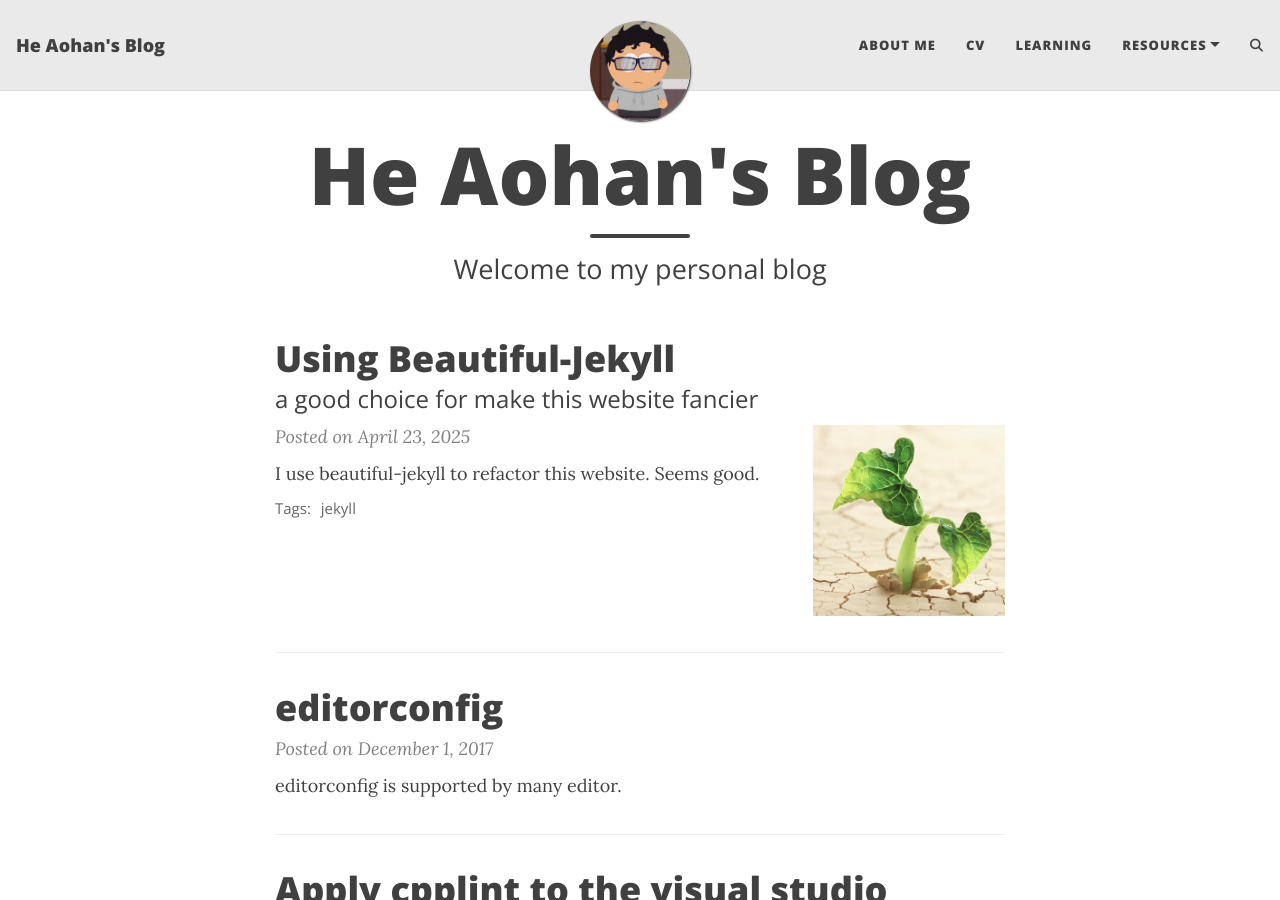
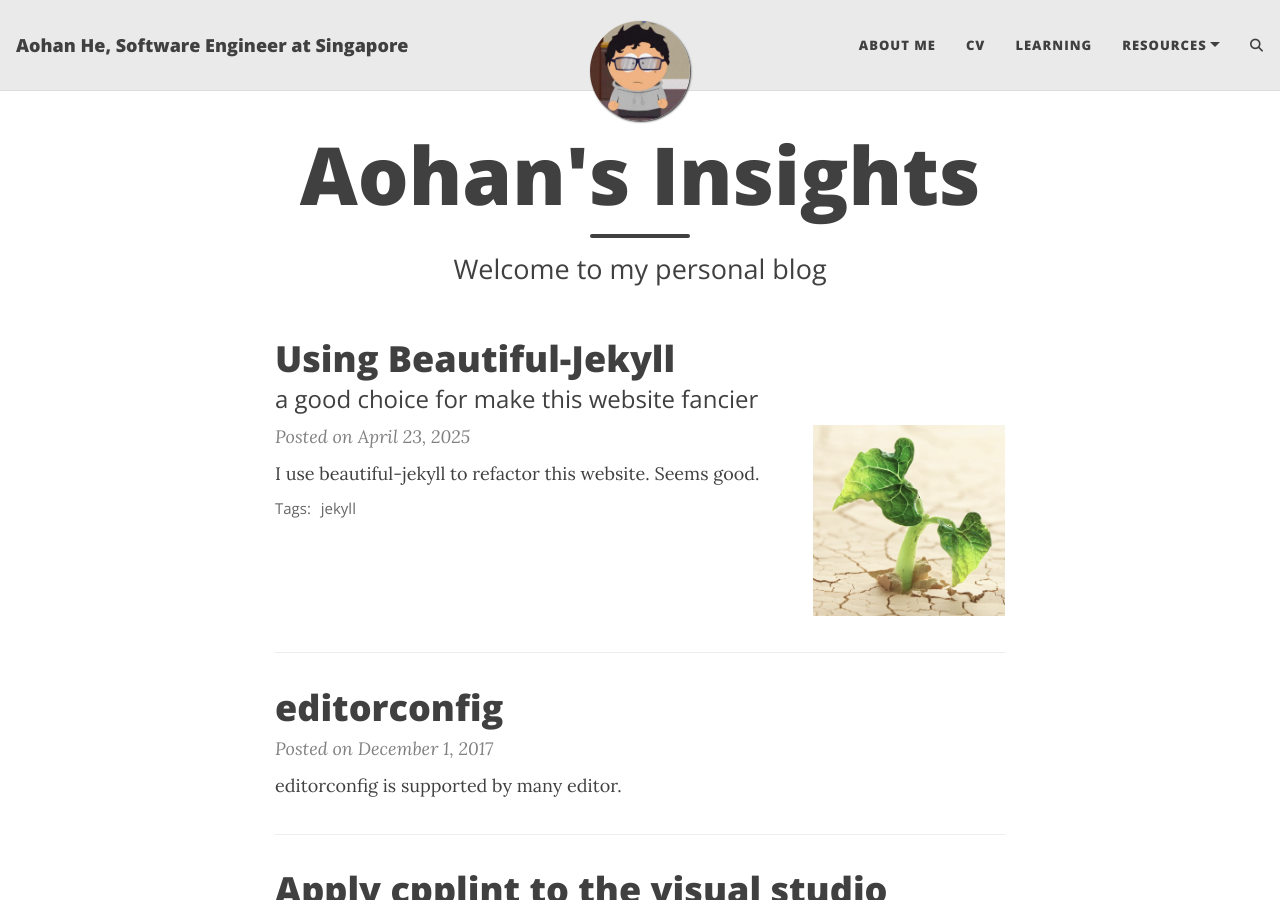
Before and after one commit to heaohan/heaohan.github.io, a Jekyll site: the page built from index.html, in a window 1280 px wide and 900 px high. Built offline with Jekyll 4.4.1, drawn with Linux system fonts in a browser that asks for light colours; the list of posts is cut into pages by our own code; comment, search, counter and statistics services are not loaded; some of the changed text lies outside the part shown.

Commit message:
fix: correct name formatting in website configuration and personal introduction

```diff
--- a/_config.yml
+++ b/_config.yml
@@ -10,10 +10,10 @@
 ############################
 
 # Name of website
-title: He Aohan's Blog
+title: Aohan He, Software Engineer at Singapore
 
 # Your name to show in the footer
-author: He Aohan
+author: Aohan He
 
 ###############################################
 # --- List of links in the navigation bar --- #
@@ -89,7 +89,7 @@ social-network-links:
 
 # If you want your website to generate an RSS feed, provide a description
 # The URL for the feed will be https://<your_website>/feed.xml
-rss-description: This website is a personal blog of He Aohan, a Software Engineer at Singapore. It contains my research notes, learning notes, and other random thoughts. I hope you find it useful!
+rss-description: This website is a personal blog of Aohan He, a Software Engineer at Singapore. It contains my research notes, learning notes, and other random thoughts. I hope you find it useful!
 
 ###########################
 # --- General options --- #
--- a/index.html
+++ b/index.html
@@ -1,6 +1,6 @@
 ---
 layout: home
-title: He Aohan's Blog
-description: This is He Aohan's personal website
+title: Aohan's Insights
+description: This is Aohan He's personal website
 subtitle: Welcome to my personal blog
 ---
```
Also changed, not shown: aboutme.md (+1 -1 lines).
